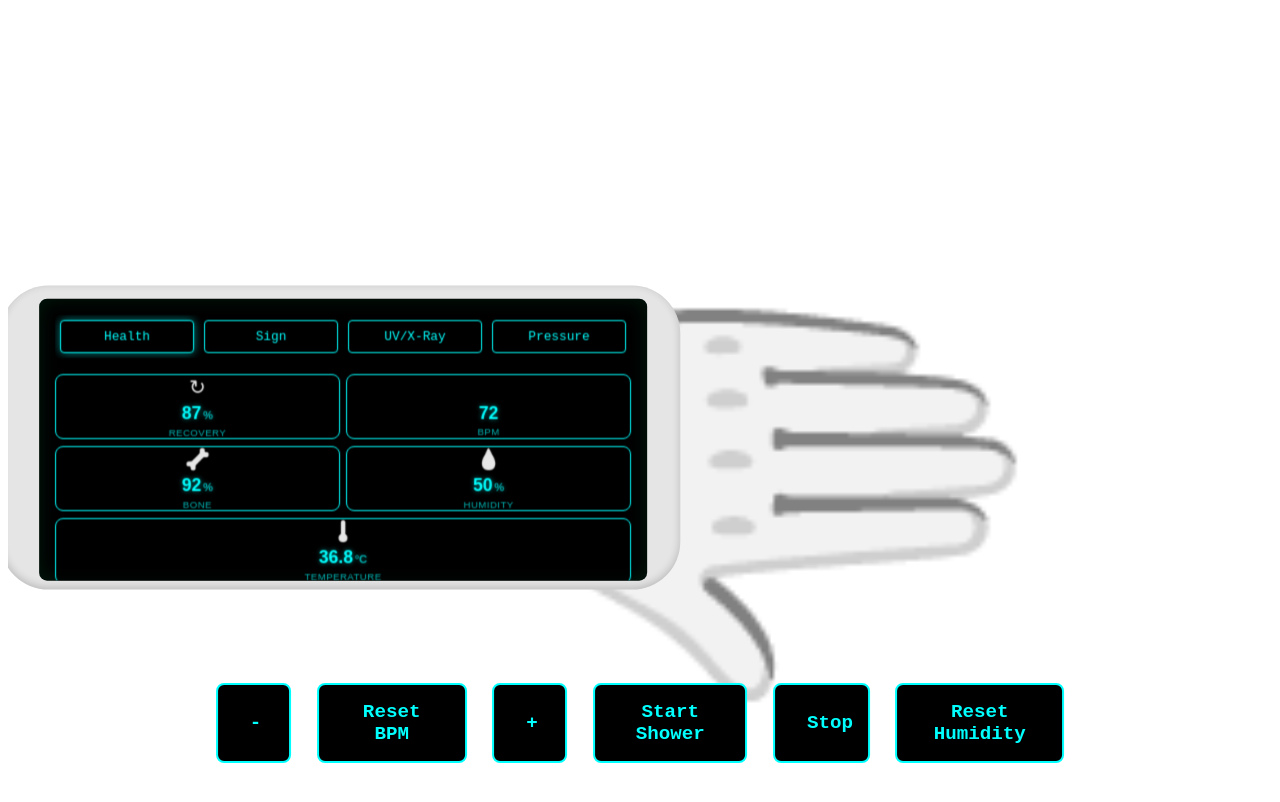
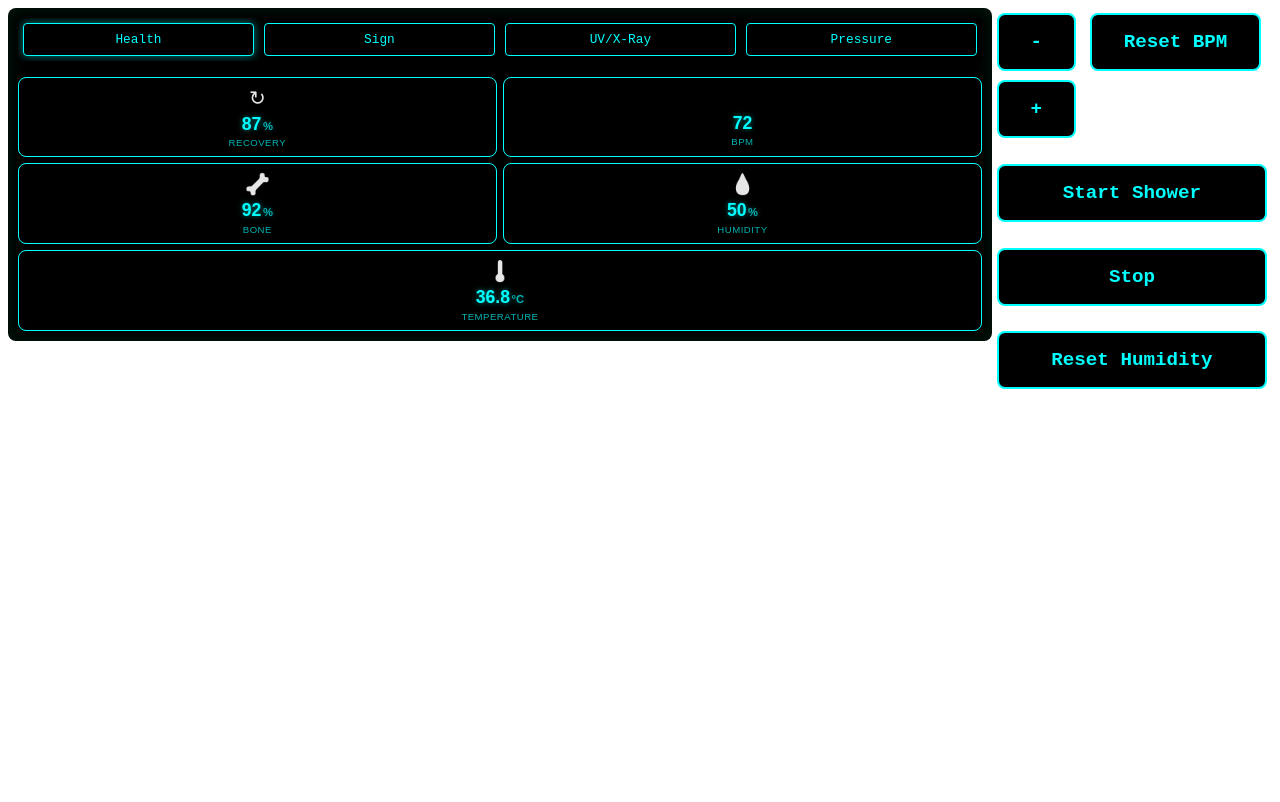
Before and after one commit to Rai1975/iCast---UI-Project-2, a Svelte app in the folder my-svelte-app/: page / in a window 1280 px wide. Shown: the top 802 px of the page. Built offline with nearby package versions, Linux system fonts and the light colour scheme.

Commit message:
New version

```diff
--- a/my-svelte-app/src/HandCast.svelte
+++ b/my-svelte-app/src/HandCast.svelte
@@ -108,12 +108,7 @@
     window.removeEventListener('touchstart', handleInteraction);
   });
 </script>
-
-<div class="hand-cast-container">
-    <!-- Using emoji hand as the cast -->
-    <div class="cast-hand">
-      <span class="hand-emoji">🤚</span>
-      <div class="display-screen">
+<div class="main-container">
   <div class="screen-content">
     <nav class="nav-menu">
       <button
@@ -163,49 +158,27 @@
       {/if}
     </div>
   </div>
+
+  <div class="controls-div">
+    <div class="bottom-controls">
+      <div class="bpm-controls">
+        <button class="control-btn" on:click={decreaseBPM}>-</button>
+        <button class="control-btn reset" on:click={resetBPM}>Reset BPM</button>
+        <button class="control-btn" on:click={increaseBPM}>+</button>
+      </div>
+      <button class="control-btn" on:click={startHydration}>Start Shower</button>
+      <button class="control-btn" on:click={stopHydration}>Stop</button>
+      <button class="control-btn reset" on:click={resetHydration}>Reset Humidity</button>
     </div>
   </div>
 </div>
 
-  <div class="button-div">
-    {#if currentPage === 'health'}
-    <div class="bottom-controls">
-      <button class="control-btn" on:click={decreaseBPM}>-</button>
-      <button class="control-btn reset" on:click={resetBPM}>Reset BPM</button>
-      <button class="control-btn" on:click={increaseBPM}>+</button>
-      <button class="control-btn" on:click={startHydration}>Start Shower</button>
-      <button class="control-btn" on:click={stopHydration}>Stop</button>
-      <button class="control-btn reset" on:click={resetHydration}>Reset Humidity</button>
-    </div>
-    {:else}
-    <div class="bottom-controls">
-    </div>
-    {/if}
-  </div>
-
 <style>
-.screensaver-overlay {
-    position: fixed;
-    top: 0;
-    left: 0;
-    width: 100vw;
-    height: 100vh;
-    z-index: 9999;
-    background: var(--background-color);
+  .main-container {
+    display: flex;
+    flex-direction: row;
+    min-height: 100vh;
   }
-
-  .unlock-hint {
-    position: fixed;
-    bottom: 2rem;
-    left: 50%;
-    transform: translateX(-50%);
-    color: var(--font-color);
-    font-family: 'Courier New', monospace;
-    font-size: 0.9rem;
-    z-index: 10000;
-    animation: pulse 2s ease-in-out infinite;
-  }
-
   @keyframes pulse {
     0%, 100% { opacity: 0.3; }
     50% { opacity: 0.8; }
@@ -214,70 +187,28 @@
   button {
     margin: .3rem;
   }
-  .hand-cast-container {
-    position: relative;
-    width: 100vw;
-    height: 100vh;
-    margin: 0;
-    overflow: hidden;
-    display: flex;
-    align-items: center;
+
+  .bpm-controls {
+    width: 100%;
     justify-content: center;
   }
-  .cast-hand {
-    position: relative;
-    transform: translateX(10%) rotate(-270deg);
-    display: flex;
-    flex-direction: column;
-    align-items: center;
-  }
 
-  .hand-emoji {
-    font-size: 60vmin;
-    filter: grayscale(100%) brightness(1.2);
-    display: block;
-    transform: translate(10%, -10%) scaleX(-1);
-  }
-  .cast-hand::before {
-    content: '';
-    position: absolute;
-    bottom: -15vmin;
-    left: 55%;
-    transform: translateX(-50%) translateY(45%);
-    width: 38vmin;
-    height: 85vmin;
-    background: var(--cast-color);
-    border-radius: 6vmin;
-    box-shadow:
-      inset -2px 0 8px rgba(0,0,0,0.2),
-      inset 2px 0 8px rgba(255,255,255,0.1);
-    z-index: 2;
-  }
-  .display-screen {
-    position: absolute;
-    bottom: 5vmin;
-    left: 50%;
-    transform: translateX(-50%) translateY(70%);
-    width: 40vmin;
-    height: 22vmin;
-    z-index: 10;
+  .controls-div {
+    max-height: fit-content;
   }
 
   .screen-content {
-    width: 180%;
-    height: 142%;
     background: var(--background-color);
     border-radius: 8px;
-    padding: 2vmin;
+    padding: 10px;
+    height: 100%;
+    width: 100%;
     overflow-y: auto;
-    transform: rotate(-90deg);
     color: var(--font-color);
     font-family: 'Courier New', monospace;
     font-size: clamp(12px, 1.5vmin, 24px);
     box-shadow: inset 0 0 20px rgba(0,255,136,0.1);
     position: relative;
-    left: -35%;
-    top: 20%;
   }
   .nav-menu {
     display: flex;
@@ -313,11 +244,9 @@
   }
 
   .bottom-controls {
-    position: fixed;
-    bottom: 2rem;
-    left: 50%;
-    transform: translateX(-50%);
     display: flex;
+    flex-direction: column;
+    justify-content: center;
     gap: 1rem;
     z-index: 1000;
     pointer-events: all;
@@ -350,19 +279,6 @@
   .control-btn.reset {
     min-width: 150px;
   }
-
-  .control-btn.lock-btn {
-    min-width: 150px;
-    background: var(--background-color);
-    border-color: #ff9900;
-    color: var(--font-color);
-  }
-
-  .control-btn.lock-btn:hover {
-    background: var(--background-color);
-    box-shadow: 0 0 15px rgba(255, 153, 0, 0.5);
-  }
-
   /* Scrollbar styling */
   .screen-content::-webkit-scrollbar,
   .page-content::-webkit-scrollbar {
@@ -382,9 +298,6 @@
 
     .hydration-warning {
     position: fixed;
-    top: 40%;
-    left: 50%;
-    transform: translate(-50%, -50%);
     background: red;
     color: white;
     font-family: 'Courier New', monospace;
--- a/my-svelte-app/src/HealthStatsPage.svelte
+++ b/my-svelte-app/src/HealthStatsPage.svelte
@@ -68,8 +68,8 @@
 
 <style>
   .health-display {
-    width: 100%;
-    height: 100%;
+    min-width: 100%;
+    min-height: 100%;
     display: flex;
     flex-direction: column;
   }
--- a/my-svelte-app/src/ScreenSaver.svelte
+++ b/my-svelte-app/src/ScreenSaver.svelte
@@ -87,8 +87,8 @@
 
 <style>
   .screensaver {
-    width: 100%;
-    height: 100%;
+    min-width: 100%;
+    min-height: 100%;
     background: var(--secondary-color);
     display: flex;
     flex-direction: column;
```
Lines whose indentation alone changed are shown as unchanged.
